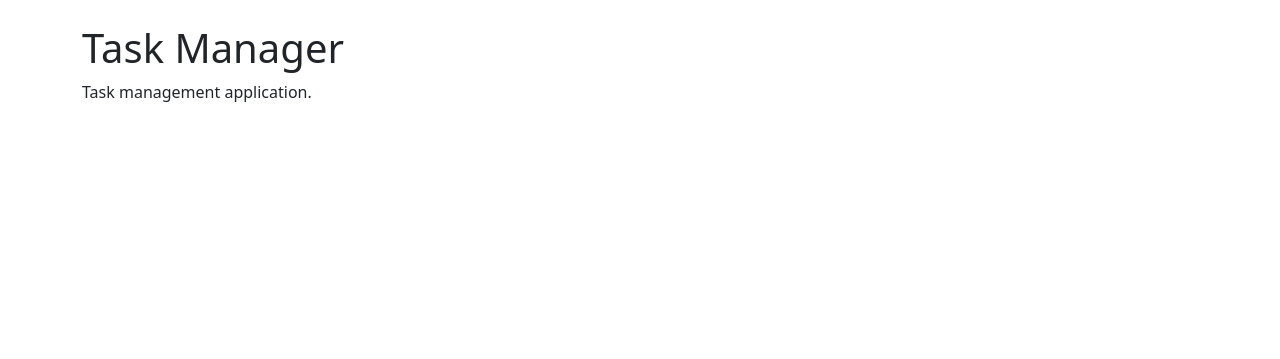
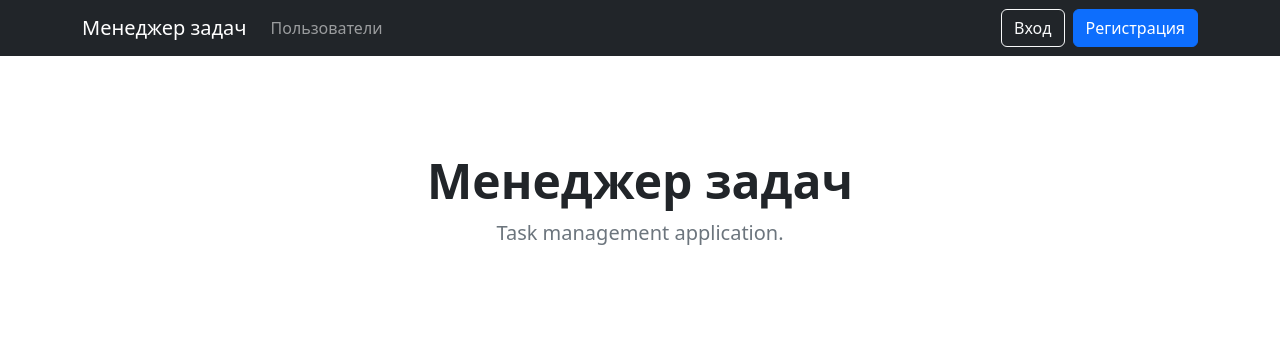
Before and after one commit to arnautovd/python-django-development-project-52, a Django app: page / in a window 1280 px wide. Shown: the top 359 px of the page. Run offline with Django 5.2, Linux system fonts and the light colour scheme; some libraries are stand-ins or nearby versions.

Commit message:
Add Bootstrap navigation to home page

```diff
--- a/task_manager/settings.py
+++ b/task_manager/settings.py
@@ -128,7 +128,7 @@ AUTH_PASSWORD_VALIDATORS = [
 # Internationalization
 # https://docs.djangoproject.com/en/6.1/topics/i18n/
 
-LANGUAGE_CODE = 'ru-ru'
+LANGUAGE_CODE = 'en-us'
 
 TIME_ZONE = 'Europe/Moscow'
 
--- a/templates/base.html
+++ b/templates/base.html
@@ -1,14 +1,36 @@
 <!doctype html>
-<html lang="ru">
+<html lang="en">
 <head>
     <meta charset="utf-8">
     <meta name="viewport" content="width=device-width, initial-scale=1">
-    <title>Task Manager</title>
+    <title>{% block title %}Менеджер задач{% endblock %}</title>
     {% load django_bootstrap5 %}
     {% bootstrap_css %}
 </head>
 <body>
-    <main class="container py-4">
+    <nav class="navbar navbar-expand-lg bg-dark navbar-dark">
+        <div class="container">
+            <a class="navbar-brand" href="{% url 'home' %}">Менеджер задач</a>
+            <button class="navbar-toggler" type="button" data-bs-toggle="collapse"
+                    data-bs-target="#main-navigation" aria-controls="main-navigation"
+                    aria-expanded="false" aria-label="Toggle navigation">
+                <span class="navbar-toggler-icon"></span>
+            </button>
+            <div class="collapse navbar-collapse" id="main-navigation">
+                <ul class="navbar-nav me-auto mb-2 mb-lg-0">
+                    <li class="nav-item">
+                        <a class="nav-link" href="/users/">Пользователи</a>
+                    </li>
+                </ul>
+                <div class="d-flex gap-2">
+                    <a class="btn btn-outline-light" href="/login/">Вход</a>
+                    <a class="btn btn-primary" href="/users/create/">Регистрация</a>
+                </div>
+            </div>
+        </div>
+    </nav>
+
+    <main class="container py-5">
         {% block content %}{% endblock %}
     </main>
     {% bootstrap_javascript %}
--- a/templates/tasks/home.html
+++ b/templates/tasks/home.html
@@ -1,6 +1,8 @@
 {% extends "base.html" %}
 
 {% block content %}
-<h1>Task Manager</h1>
-<p>Task management application.</p>
+<div class="py-5 text-center">
+    <h1 class="display-5 fw-bold">Менеджер задач</h1>
+    <p class="lead text-secondary">Task management application.</p>
+</div>
 {% endblock %}
```
